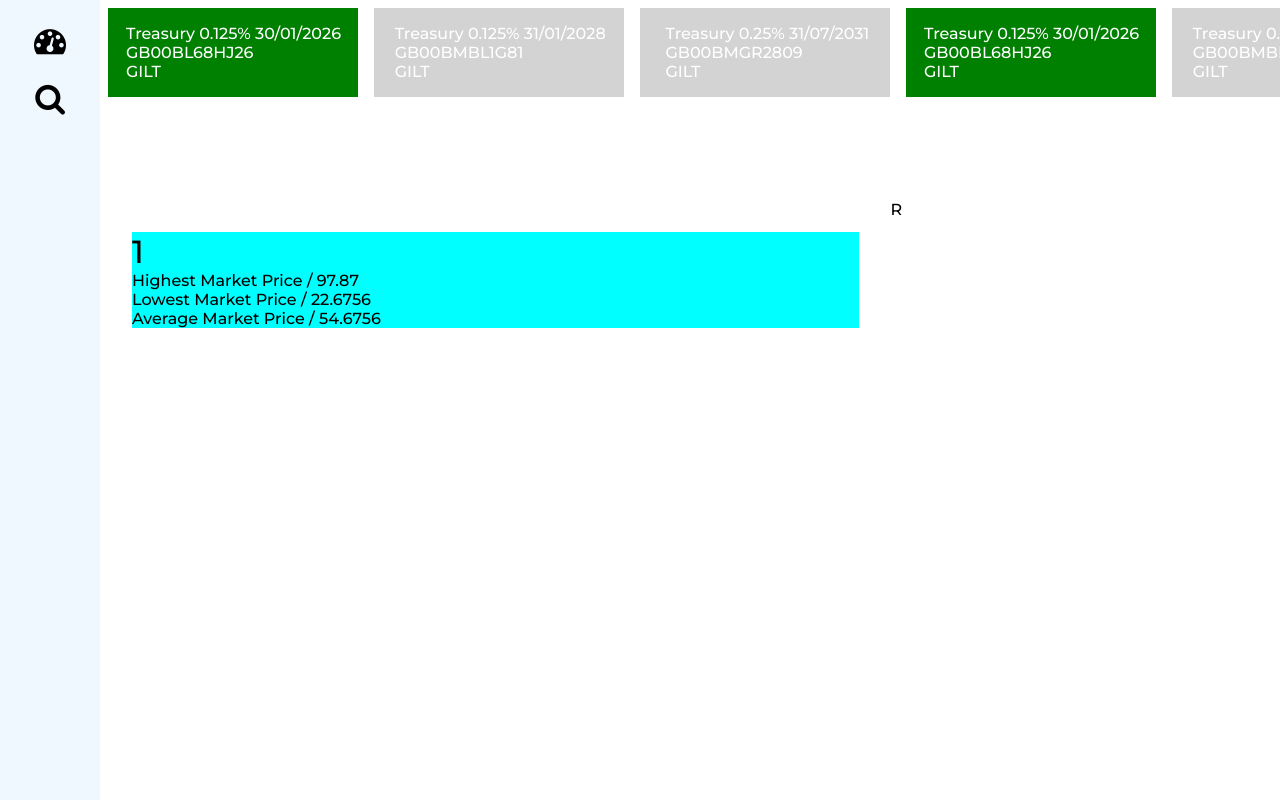
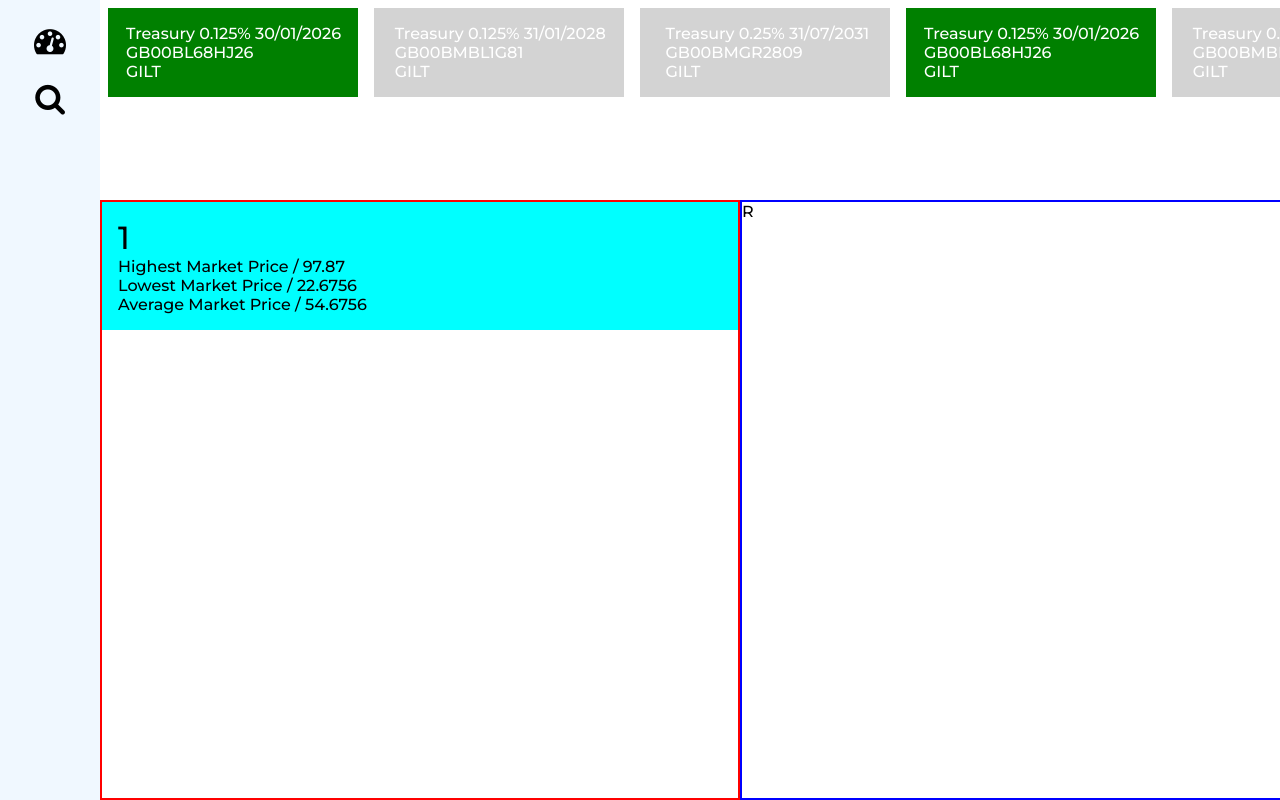
Before and after one commit to peter-breslin/angular-component, an Angular app: page /operation-details/1 in a window 1280 px wide. Built offline with nearby package versions, Linux system fonts and the light colour scheme.

Commit message:
css cleanup

```diff
--- a/src/app/module/dashboard/features/dashboard/dashboard/dashboard.component.css
+++ b/src/app/module/dashboard/features/dashboard/dashboard/dashboard.component.css
@@ -1,6 +1,6 @@
 .container-dashboard{
     display: grid;
-    grid-template-columns: 1ft 1fr;
+    grid-template-columns: 50% 50%;
     grid-template-rows: 25% 1fr;
     grid-template-areas:
     "dashboard-header dashboard-header"
@@ -13,12 +13,15 @@
 
 .dashboard-header{
     grid-area: dashboard-header;
+
 }
 
 .dashboard-left{
     grid-area: dashboard-left;
+    border: solid red 2px;
 }
 
 .dashboard-right{
     grid-area: dashboard-right;
+    border: solid blue 2px;
 }
--- a/src/app/module/dashboard/features/shared/widget-container/widget-container/widget-container.component.css
+++ b/src/app/module/dashboard/features/shared/widget-container/widget-container/widget-container.component.css
@@ -1,5 +1,5 @@
 .widget-container{
-    border:0.0rem solid 2px;
+    border:0.0rem;
     background-color: aqua;
     color:black;
     display: grid;
@@ -8,9 +8,11 @@
     grid-template-areas:
     "header"
     "content";
-    margin:2.0rem;
+    margin:auto; /* make child div stay within the bounds of parent div */
     overflow: hidden; /* Hide scrollbars */
-    padding:0.0rem;
+    padding:1.0rem;
+    width: 100%;
+
 }
 
 .header { grid-area: header; font-size: xx-large; }
```
